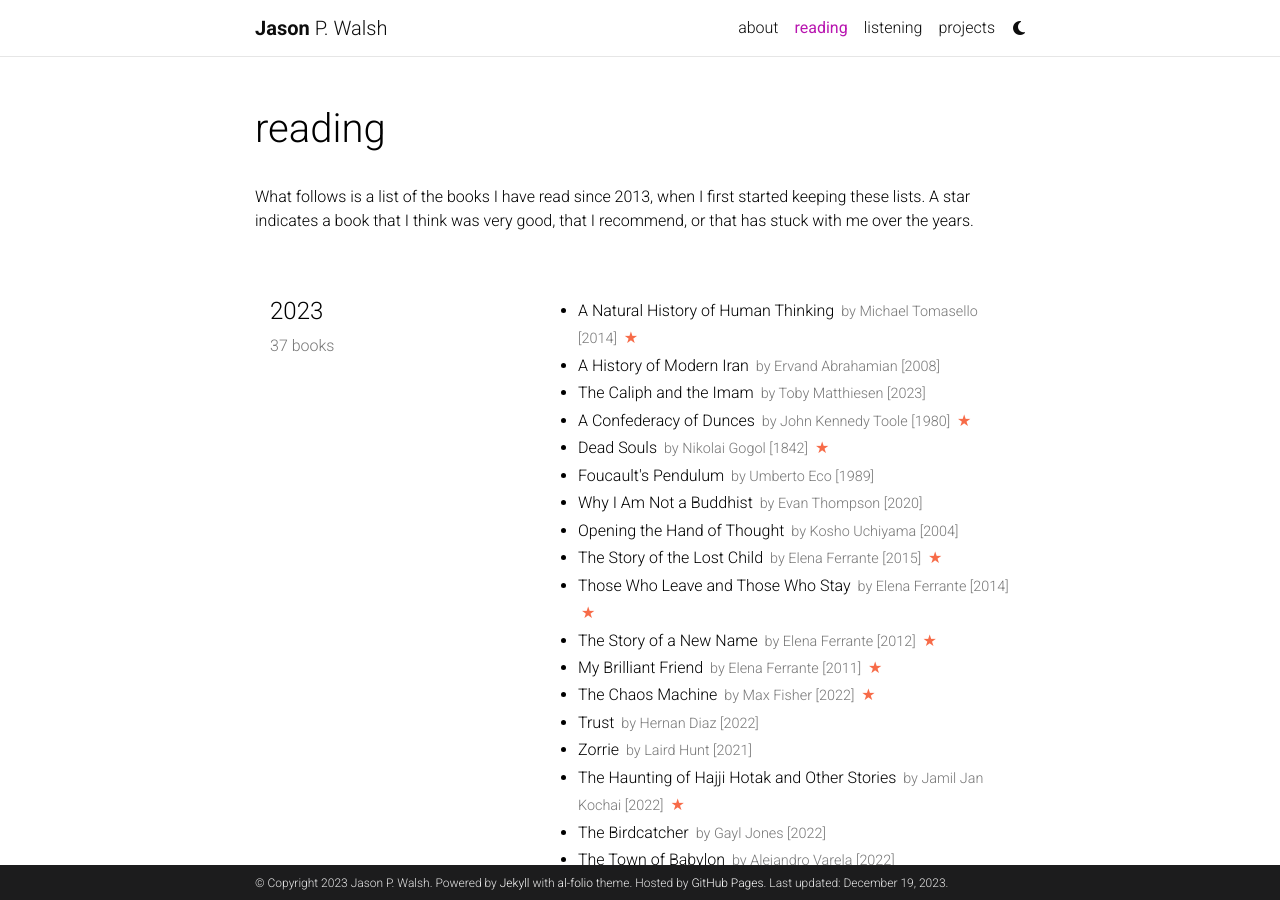
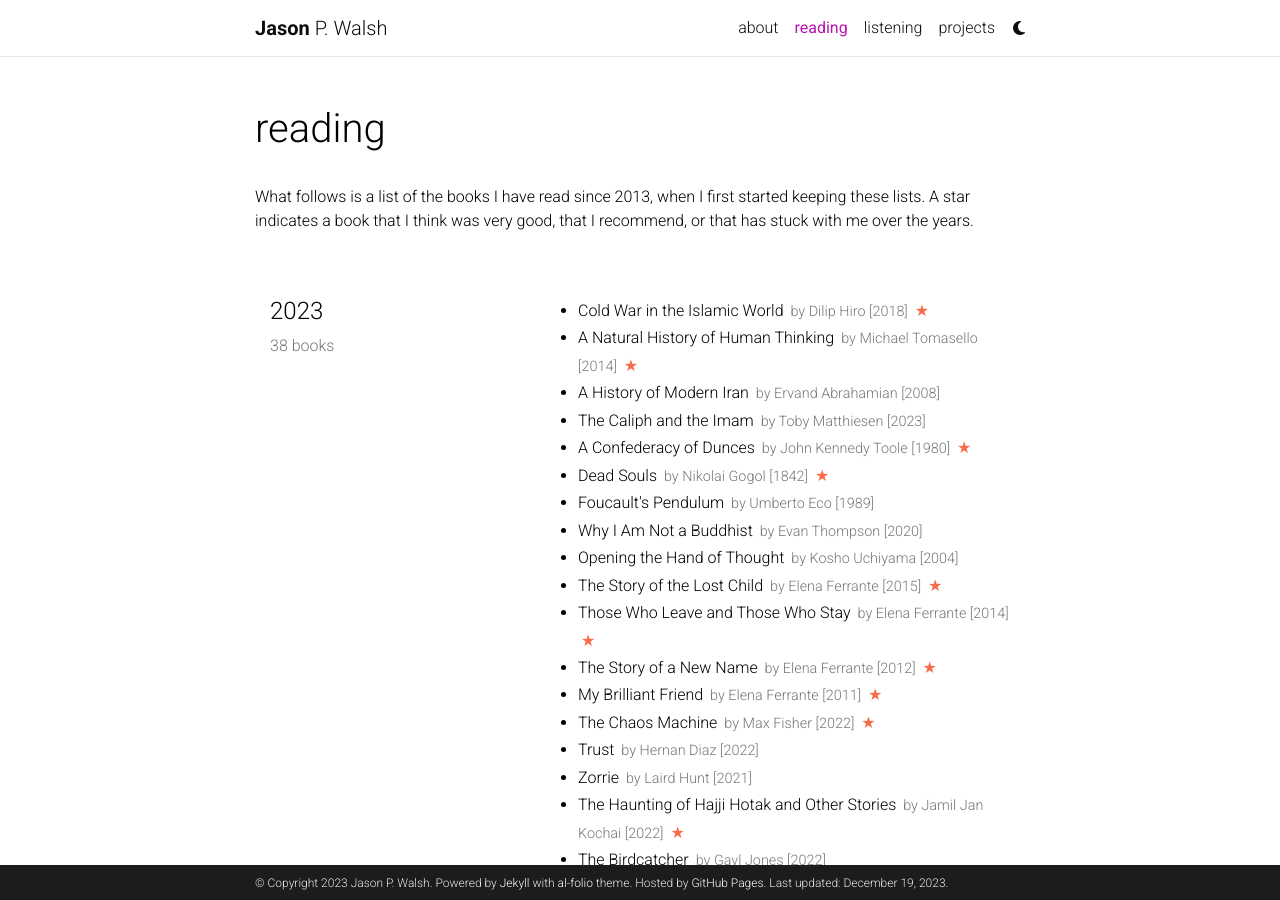
Before and after one commit to jwals23/jwals23.github.io, a Jekyll site: the page built from _pages/reading.md, in a window 1280 px wide and 900 px high. Built offline with Jekyll 4.4.1, drawn with Linux system fonts in a browser that asks for light colours; comment, search, counter and statistics services are not loaded; a style sheet for code colours, icons or effects is not loaded.

Commit message:
Adding Hiro

```diff
--- a/_data/reading.yml
+++ b/_data/reading.yml
@@ -1,6 +1,11 @@
 list:
   - year: "2023"
     books:
+      - title: Cold War in the Islamic World
+        author: Dilip Hiro
+        year: 2018
+        star: yes
+
       - title: A Natural History of Human Thinking
         author: Michael Tomasello
         year: 2014
```
